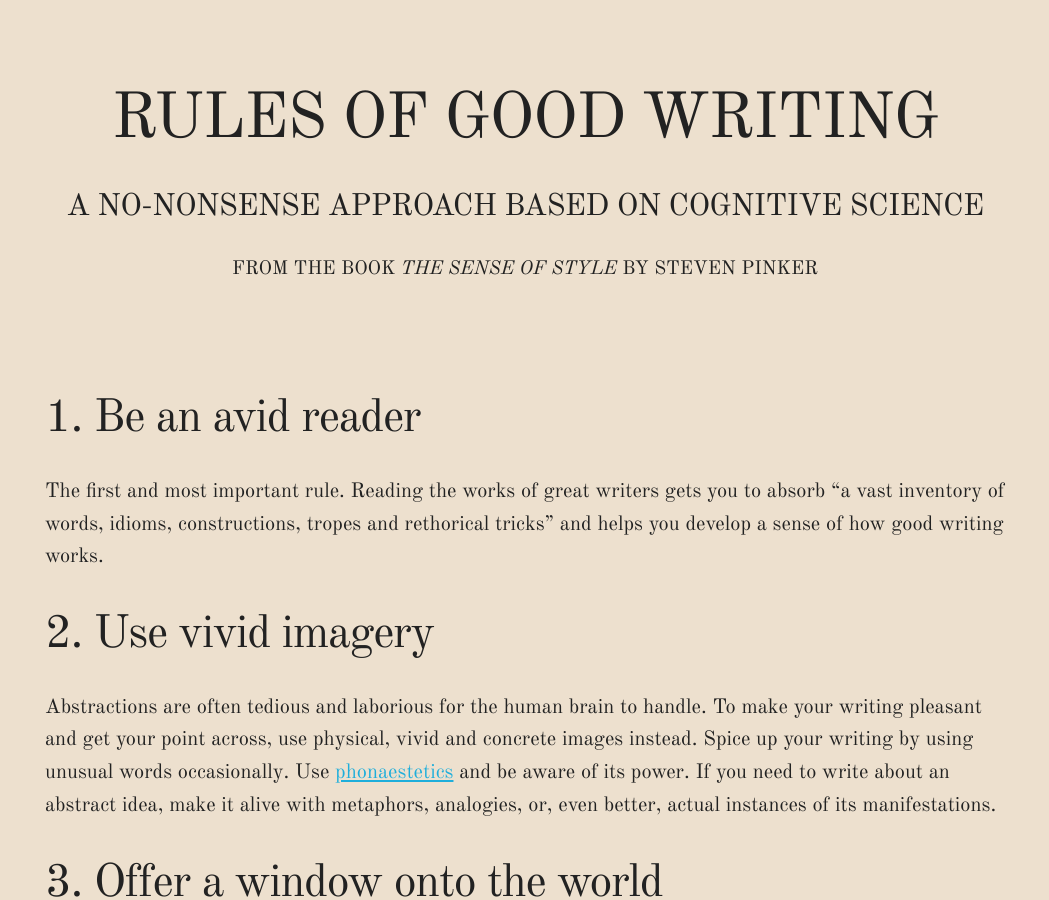
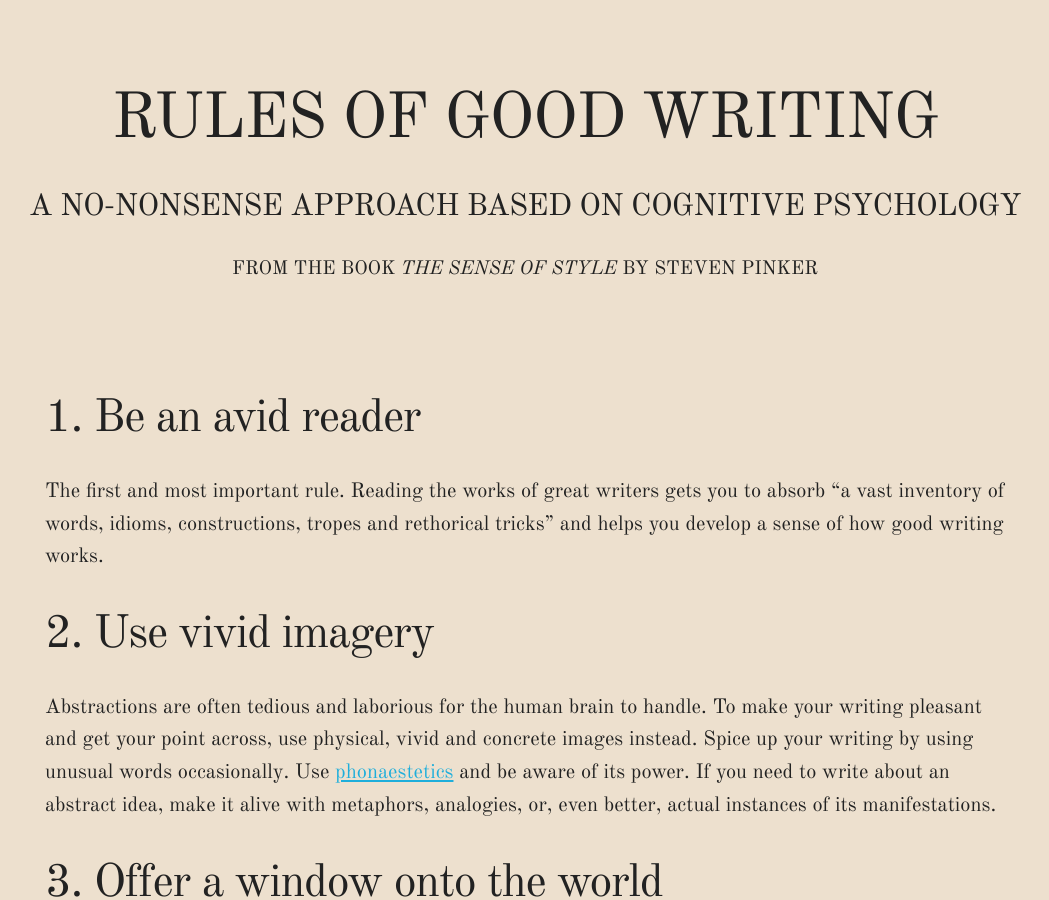
Before and after one commit to mrzool/good-writing, a Jekyll site: the page built from index.md, in a window 1280 px wide and 900 px high. Shown: the whole window, without its empty margins (115-1164 px from the left). Built offline with Jekyll 4.4.1, drawn with Linux system fonts in a browser that asks for light colours.

Commit message:
Better header

```diff
--- a/_includes/_header.html
+++ b/_includes/_header.html
@@ -2,7 +2,7 @@
 
   <h1>{{ site.name }}</h1>
 
-  <h5>A no-nonsense approach based on cognitive science</h5>
+  <h5>A no-nonsense approach based on cognitive psychology</h5>
 
   <h6>From the book <br class="mobile-break"><i>The Sense of Style</i><br class="mobile-break"> by Steven Pinker</h6>
 
```
